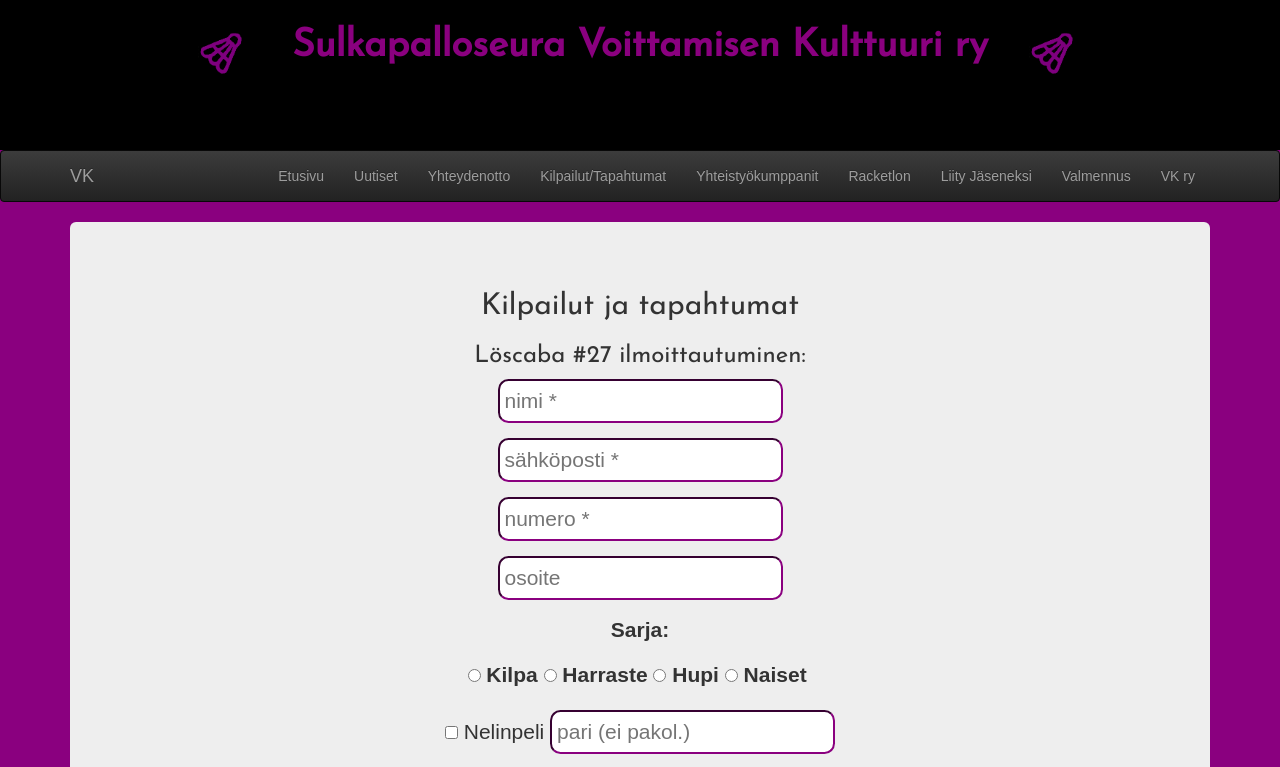
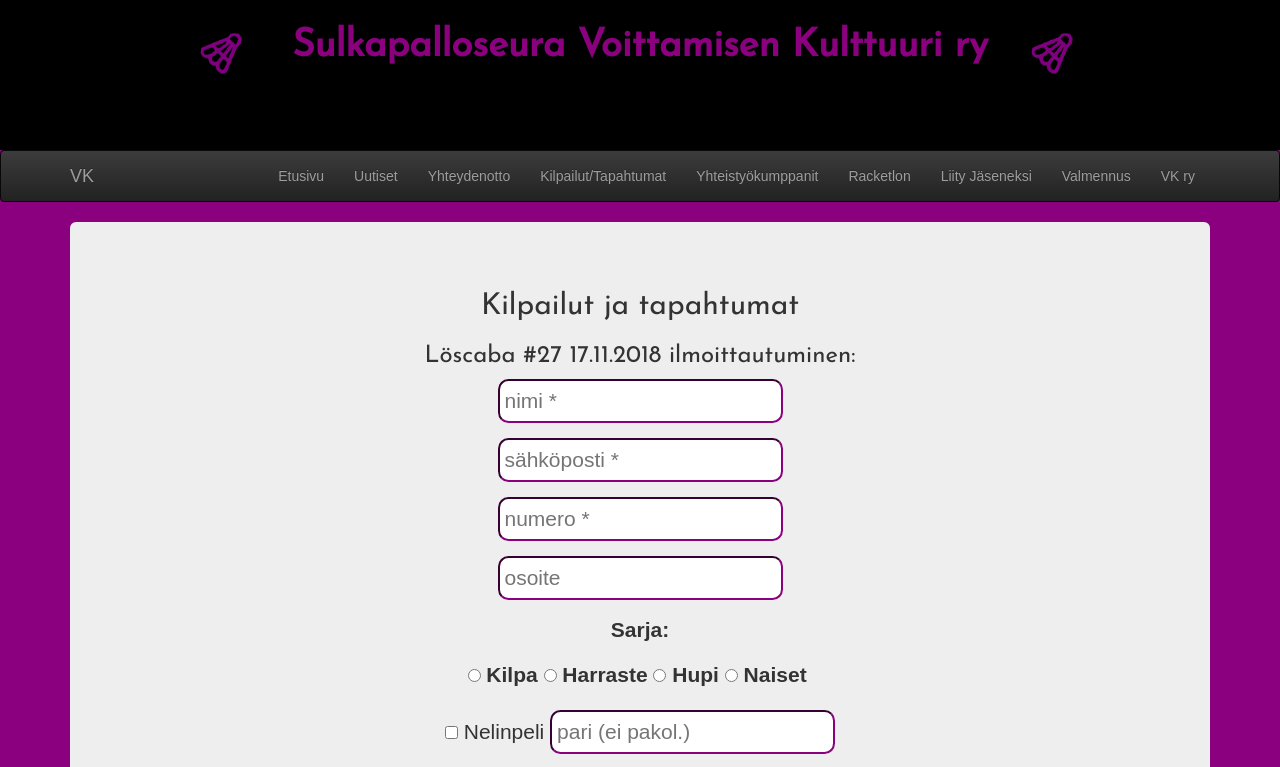
Before and after one commit to milleva/vk-enhanced-frontend, a React (Create React App) app: page /events in a window 1280 px wide. Shown: the top 767 px of the page. Built offline with nearby package versions, Linux system fonts and the light colour scheme.

Commit message:
Add loscaba 27 date

```diff
--- a/src/components/Events.js
+++ b/src/components/Events.js
@@ -37,7 +37,7 @@ export default class Events extends React.Component {
                 <Jumbotron>
                     <h2 style={{fontFamily: 'Josefin Sans'}}>Kilpailut ja tapahtumat</h2>
 
-                    <h3 style={{fontFamily: 'Josefin Sans'}}>Löscaba #27 ilmoittautuminen:</h3>
+                    <h3 style={{fontFamily: 'Josefin Sans'}}>Löscaba #27 17.11.2018 ilmoittautuminen:</h3>
                     <form className="messageForm" onSubmit={this.sendSignup()}>
                         <p><input style={styleSheet.input} type="text" placeholder="nimi *" onChange={e => this.setState({nimi: e.target.value})} required/></p>
                         <p><input style={styleSheet.input} type="text" placeholder="sähköposti *" onChange={e => this.setState({sposti: e.target.value})} required/></p>
--- a/src/components/Home.js
+++ b/src/components/Home.js
@@ -10,7 +10,7 @@ export default class Home extends React.Component {
         return(
             <Grid>
                 <Jumbotron>
-                    <h3><b>Löscaba #27</b> <a href="/events">ilmoittautuminen</a> on auki!</h3>
+                    <h3><b>Löscaba #27 17.11.2018</b> <a href="/events">ilmoittautuminen</a> on auki!</h3>
                     <h2 style={{fontFamily: 'Josefin Sans'}}>Sulkapalloseura Voittamisen Kulttuuri ry</h2>
                     <p>Seuran kotihalli sijaitsee osoitteessa Kulosaarentie 2, 00570 Helsinki.
                         Kulosaaren metroasemalta on n. 600 m. kävelymatka hallille.
```
